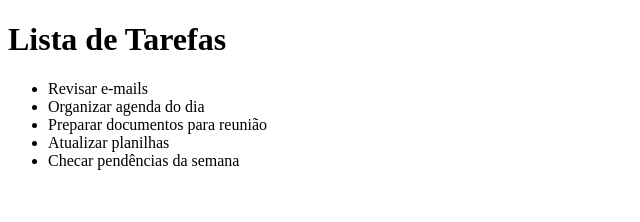
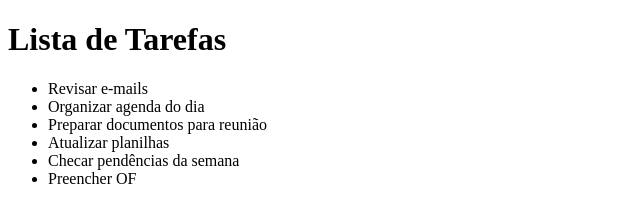
Before and after one commit to alanbrunoscience/test-git-flow, a website: page src/index.html in a window 1280 px wide. Shown: the whole page, without its empty margins (0-640 px from the left). Drawn offline with Linux system fonts and the light colour scheme.

Commit message:
feat: Insert new item into list

```diff
--- a/src/index.html
+++ b/src/index.html
@@ -17,6 +17,7 @@
     <li>Preparar documentos para reunião</li>
     <li>Atualizar planilhas</li>
     <li>Checar pendências da semana</li>
+    <li>Preencher OF</li>
   </ul>
 
 </body>
```
